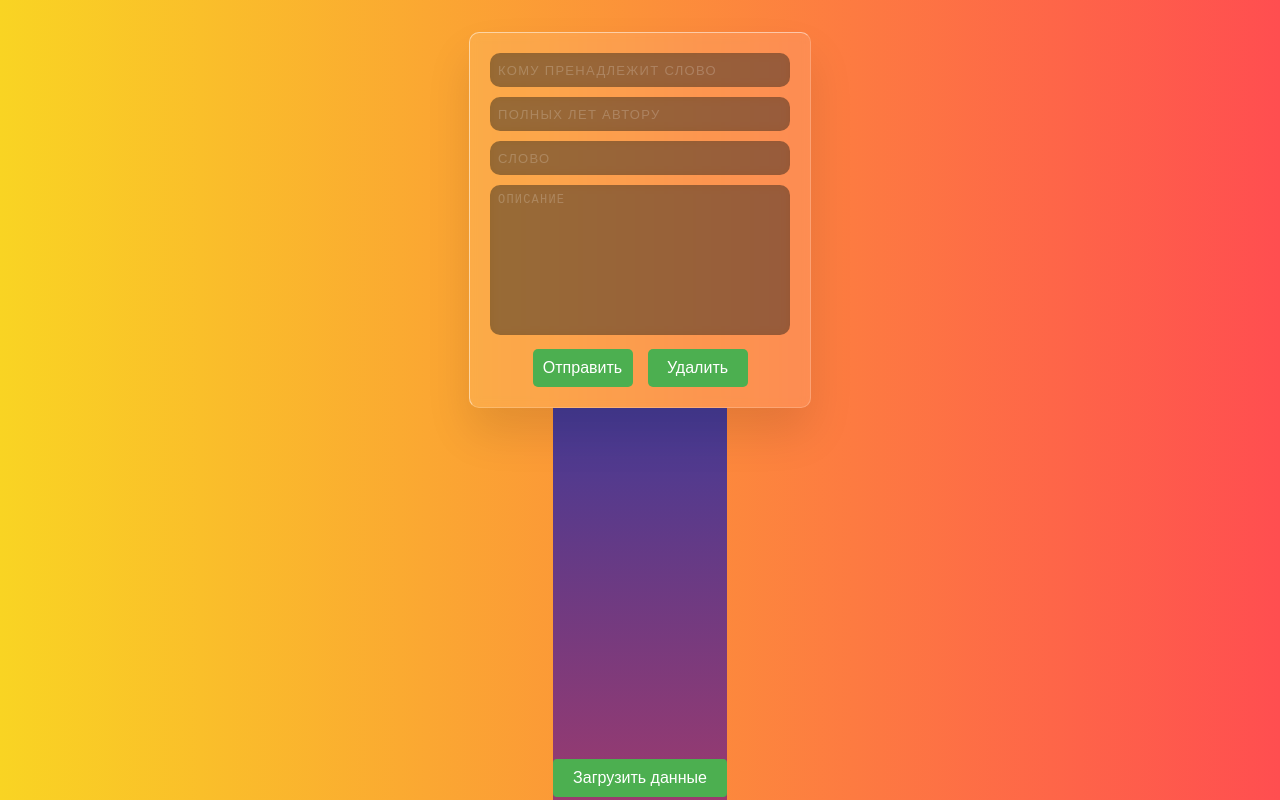
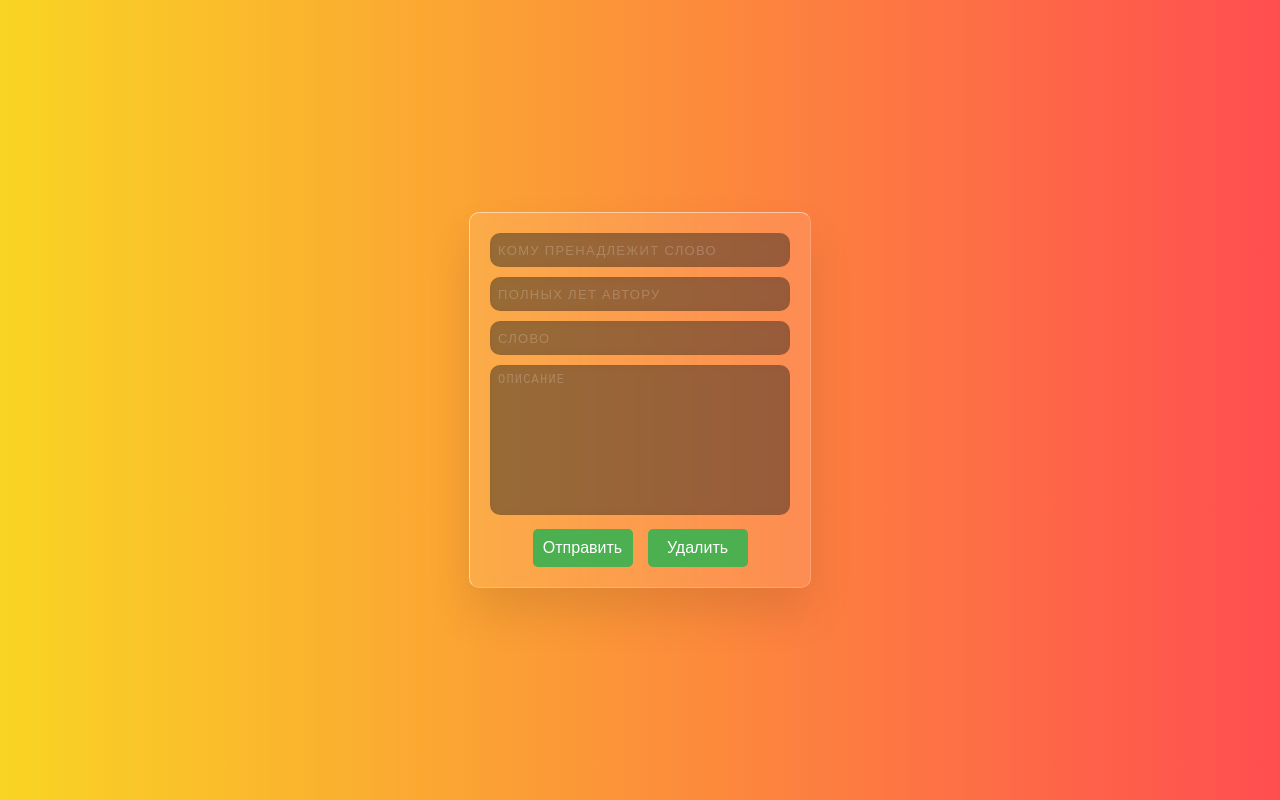
Before and after one commit to RUS29TAM/server, a Next.js app: page / in a window 1280 px wide. Shown: the top 800 px of the page. Built offline with nearby package versions, Linux system fonts and the light colour scheme.

Commit message:
chore: configure main page

```diff
--- a/src/app/page.tsx
+++ b/src/app/page.tsx
@@ -7,7 +7,6 @@ export default function Home() {
   return (
     <main className={styles.main}>
       <Form />
-        <Page />
     </main>
   );
 }
```
